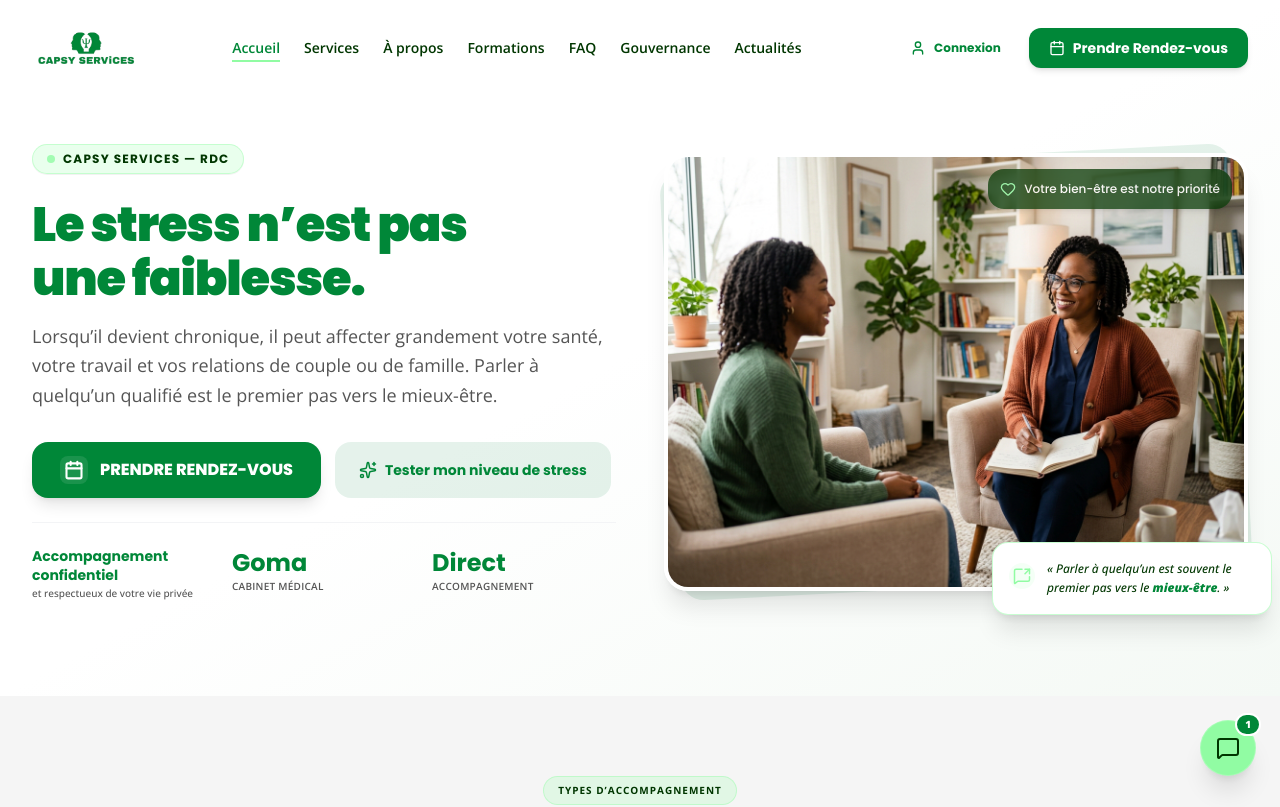
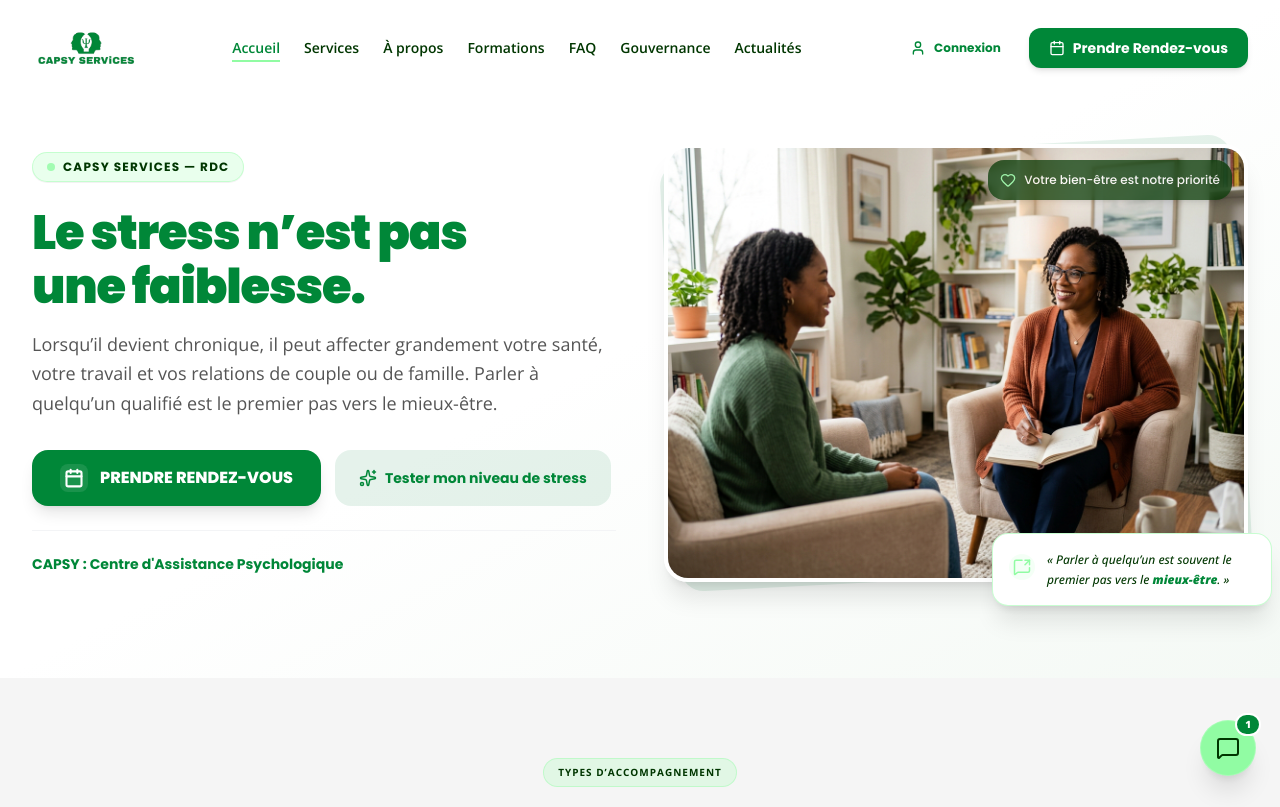
Before and after one commit to Ger-Cub/capsy-services, a React (Vite) app: page / in a window 1280 px wide. Shown: the top 807 px of the page. Built offline with nearby package versions, Linux system fonts and the light colour scheme.

Commit message:
style(hero): simplifier la section d'accroche de confiance sous le hero

```diff
--- a/src/components/Hero.tsx
+++ b/src/components/Hero.tsx
@@ -73,19 +73,19 @@ export default function Hero({ onOpenBooking, onOpenStressTest, user, onViewAppo
             </div>
 
             {/* Quick trust metrics */}
-            <div className="pt-6 border-t border-gray-100 grid grid-cols-1 sm:grid-cols-3 gap-4">
-              <div className="sm:col-span-1">
-                <p className="text-xs sm:text-sm font-bold font-poppins text-brand-wellbeing leading-snug">Accompagnement confidentiel</p>
-                <p className="text-[10px] text-brand-gray-text font-medium leading-tight mt-0.5">et respectueux de votre vie privée</p>
+            <div className="pt-6 border-t border-gray-100 ">
+              <div className="m:col-span-1">
+                <p className="text-xs sm:text-sm font-bold font-poppins text-brand-wellbeing leading-snug">CAPSY : Centre d'Assistance Psychologique</p>
+                {/* <p className="text-[10px] text-brand-gray-text font-medium leading-tight mt-0.5">et respectueux de votre vie privée</p> */}
               </div>
-              <div>
+              {/* <div>
                 <p className="text-xl sm:text-2xl font-bold font-poppins text-brand-wellbeing">Goma</p>
-                <p className="text-[10px] text-brand-gray-text uppercase font-semibold tracking-wide">Cabinet Médical</p>
+                <p className="text-[10px] text-brand-gray-text uppercase font-semibold tracking-wide">Accompagnement psychologique</p>
               </div>
               <div>
                 <p className="text-xl sm:text-2xl font-bold font-poppins text-brand-wellbeing">Direct</p>
                 <p className="text-[10px] text-brand-gray-text uppercase font-semibold tracking-wide">Accompagnement</p>
-              </div>
+              </div> */}
             </div>
 
             {/* Aperçu des prochains rendez-vous pour les utilisateurs connectés */}
```
